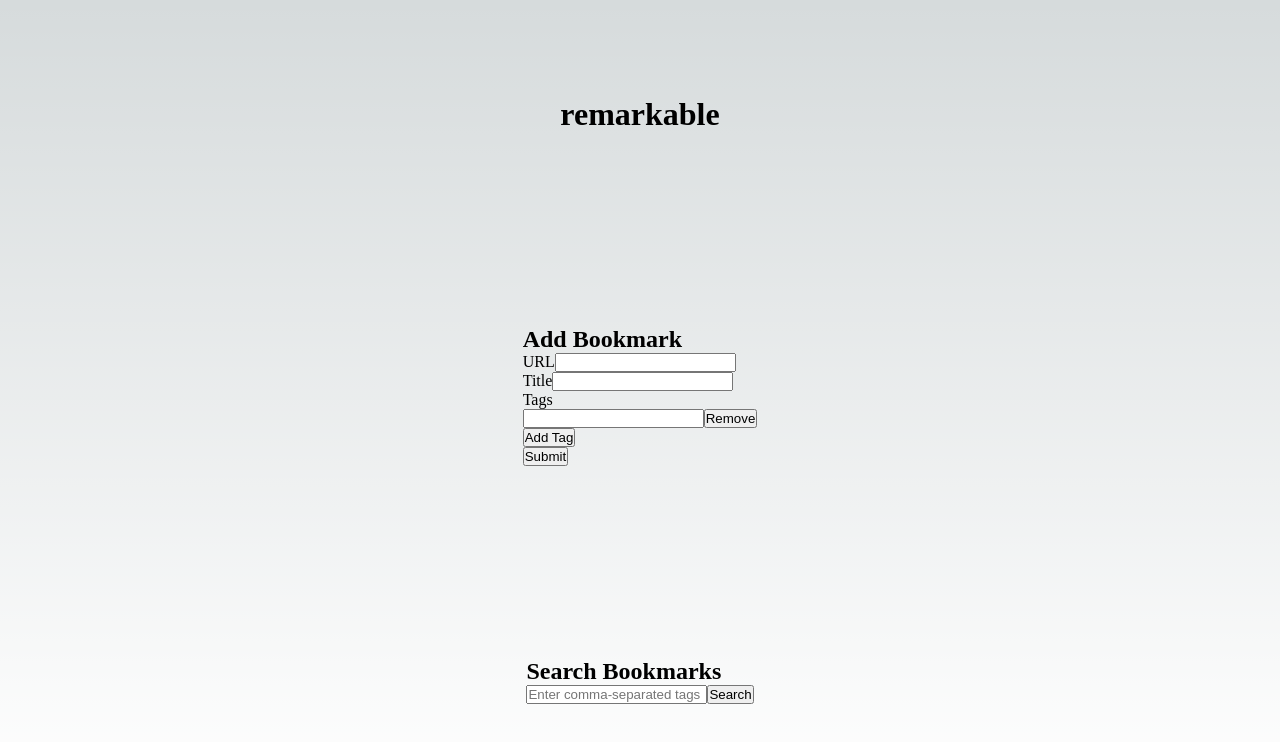
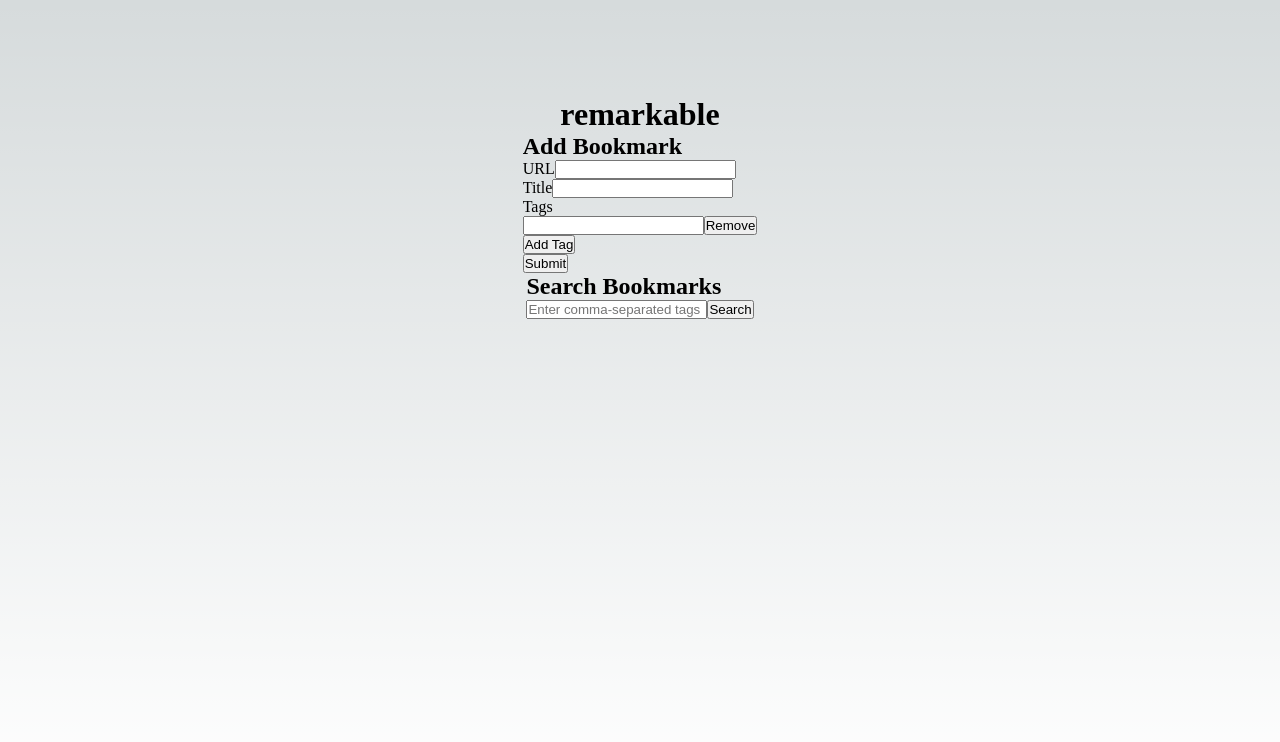
Before and after one commit to Shistavanen/remarkable, a Next.js app in the folder remarkable/: page / in a window 1280 px wide. Shown: the top 742 px of the page. Built offline with nearby package versions, Linux system fonts and the light colour scheme.

Commit message:
Removes justify-content: space-between to get rid of large empty space in center

```diff
--- a/remarkable/src/styles/Home.module.css
+++ b/remarkable/src/styles/Home.module.css
@@ -1,7 +1,7 @@
 .main {
   display: flex;
   flex-direction: column;
-  justify-content: space-between;
+  /* justify-content: space-between; */
   align-items: center;
   padding: 6rem;
   min-height: 100vh;
```
